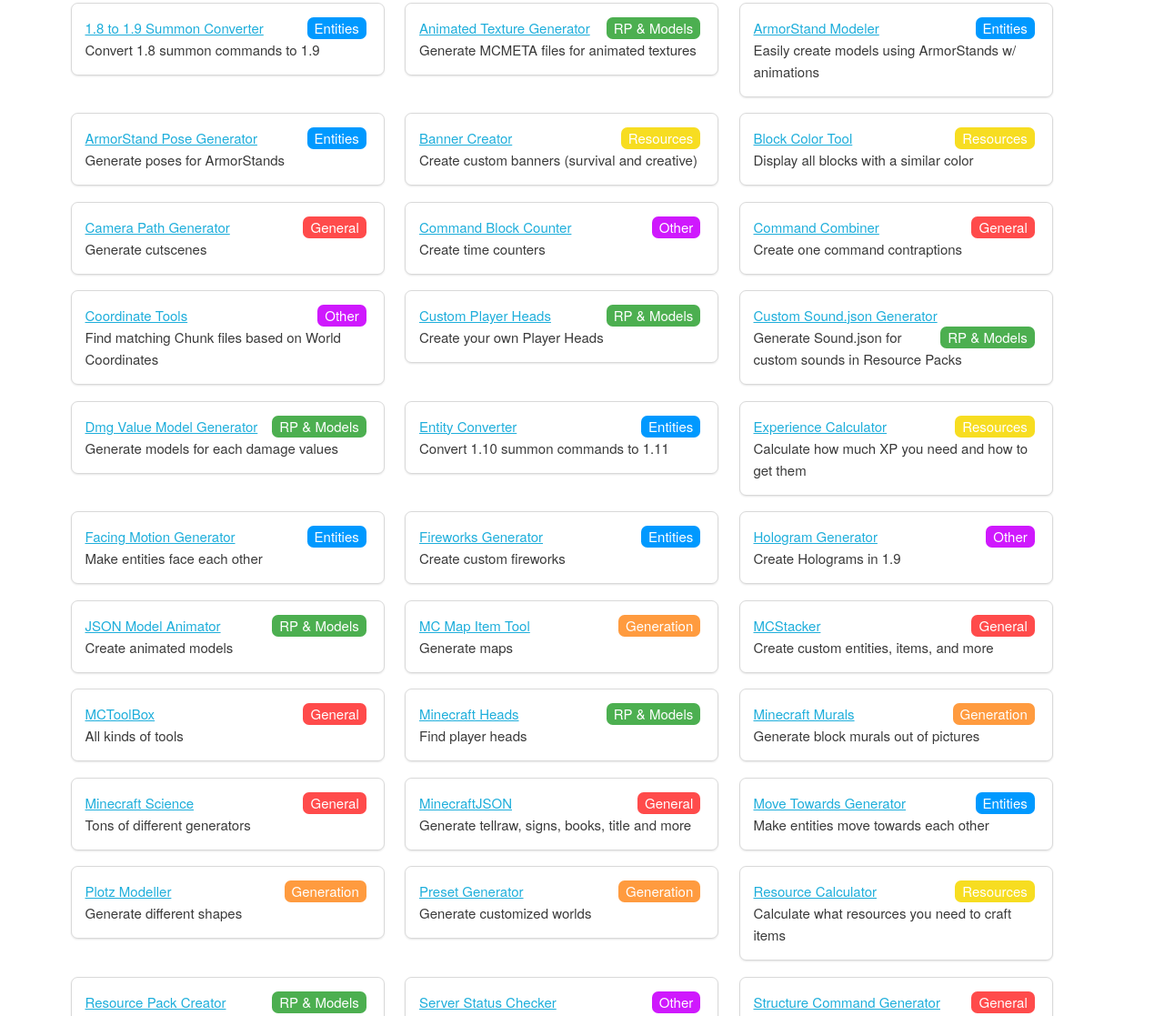
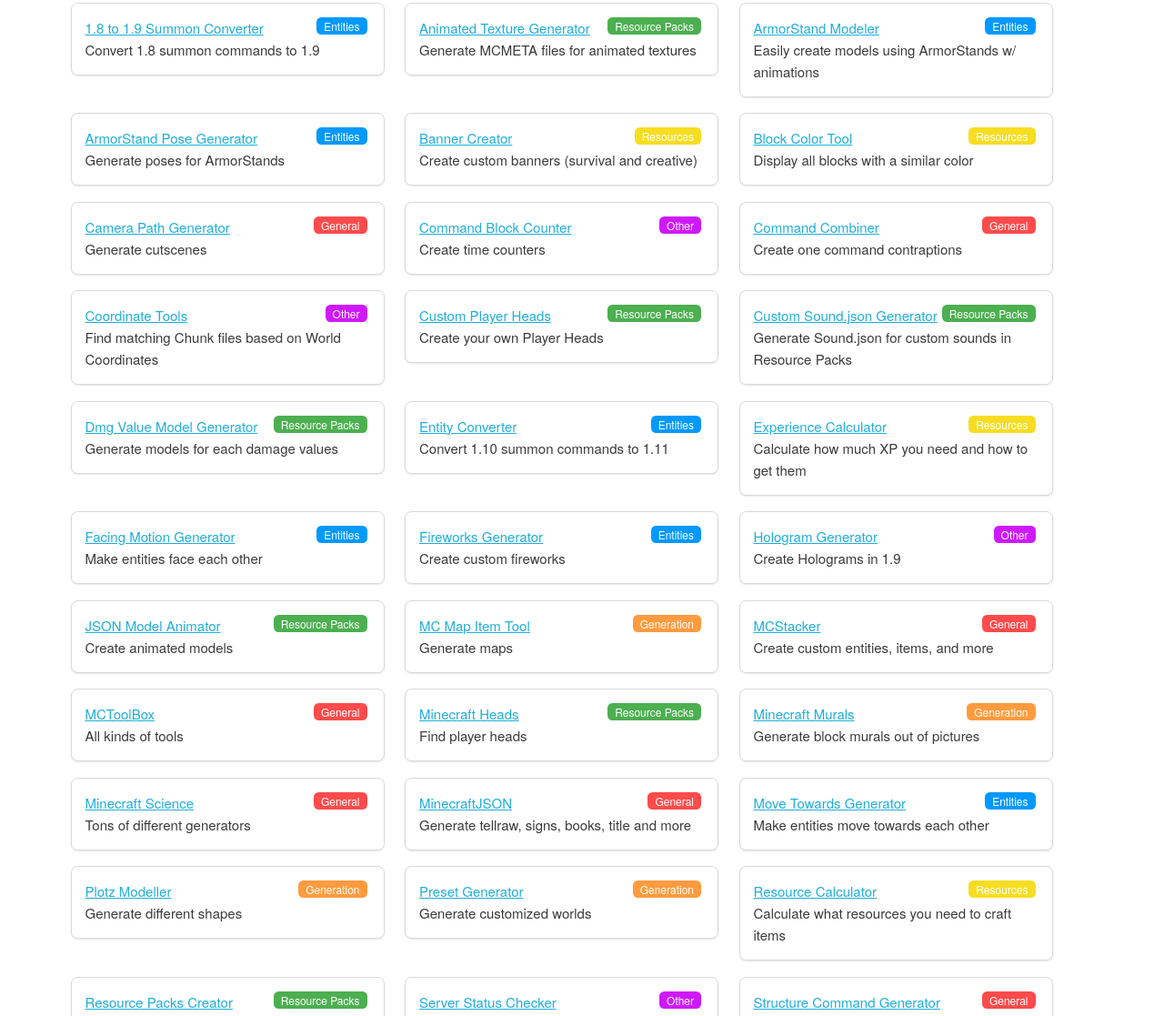
Before and after one commit to Pandawan/CBStarterKit, a plain HTML site: page index.html in a window 1280 px wide. Shown: the part 216-1333 px from the top of the page at 91% size. Drawn offline with Linux system fonts and the light colour scheme.

Commit message:
People didn't understand RP & Models
Changed RP & Models to Resource Packs bcs ppl didn't understand what RP meant

```diff
--- a/css/custom.css
+++ b/css/custom.css
@@ -57,6 +57,7 @@
 	display: inline-block;
 	text-align: center;
 	float: right;
+	font-size: 0.80em;
 }
 
 .green {
--- a/index.html
+++ b/index.html
@@ -37,12 +37,12 @@
 		<h4>Tools</h4>
 		<br />
 		<div class="cards">
-			<li class="four columns card" id="lnk b-rpmodel"><a href="http://fizzy81.github.io/animated-models/">JSON Model Animator</a><span class="badge green">RP & Models</span><br />Create animated models</li>
+			<li class="four columns card" id="lnk b-rpmodel"><a href="http://fizzy81.github.io/animated-models/">JSON Model Animator</a><span class="badge green">Resource Packs</span><br />Create animated models</li>
 			<li class="four columns card" id="lnk b-general"><a href="http://mctoolbox.me">MCToolBox</a><span class="badge red" >General</span><br />All kinds of tools</li>
 			<li class="four columns card" id="lnk b-general"><a href="https://www.minecraftjson.com">MinecraftJSON</a><span class="badge red" >General</span><br />Generate tellraw, signs, books, title and more</li>
 			<li class="four columns card" id="lnk b-general"><a href="https://mcstacker.bimbimma.com">MCStacker</a><span class="badge red" >General</span><br />Create custom entities, items, and more</li>
 			<li class="four columns card" id="lnk b-generation"><a href="https://mc-map.djfun.de">MC Map Item Tool</a><span class="badge orange">Generation</span><br />Generate maps</li>
-			<li class="four columns card" id="lnk b-rpmodel"><a href="http://heads.freshcoal.com/">Minecraft Heads</a><span class="badge green">RP & Models</span><br />Find player heads</li>
+			<li class="four columns card" id="lnk b-rpmodel"><a href="http://heads.freshcoal.com/">Minecraft Heads</a><span class="badge green">Resource Packs</span><br />Find player heads</li>
 			<li class="four columns card" id="lnk b-generation"><a href="http://www.plotz.co.uk">Plotz Modeller</a><span class="badge orange">Generation</span><br />Generate different shapes</li>
 			<li class="four columns card" id="lnk b-resources"><a href="http://mcresourcecalculator.info/">Resource Calculator</a><span class="badge yellow">Resources</span><br />Calculate what resources you need to craft items</li>
 			<li class="four columns card" id="lnk b-resources"><a href="http://www.radthorne.com/exp.php">Experience Calculator</a><span class="badge yellow">Resources</span><br />Calculate how much XP you need and how to get them</li>
@@ -54,7 +54,7 @@
 			<li class="four columns card" id="lnk b-general"><a href="http://mrgarretto.com/structurecmd">Structure Command Generator</a><span class="badge red" >General</span><br />Spawn structures using one commands</li>
 			<li class="four columns card" id="lnk b-resources"><a href="http://mrgarretto.com/blockcolors">Block Color Tool</a><span class="badge yellow">Resources</span><br />Display all blocks with a similar color</li>
 			<li class="four columns card" id="lnk b-other"><a href="http://www.accidentalgames.com/media/cbcounter.php">Command Block Counter</a><span class="badge purple">Other</span><br />Create time counters</li>
-			<li class="four columns card" id="lnk b-rpmodel"><a href="https://minecraft.novaskin.me/resourcepacks">Resource Pack Creator</a><span class="badge green">RP & Models</span><br />Create 1.9 Resource Packs online</li>
+			<li class="four columns card" id="lnk b-rpmodel"><a href="https://minecraft.novaskin.me/resourcepacks">Resource Packs Creator</a><span class="badge green">Resource Packs</span><br />Create 1.9 Resource Packs online</li>
 			<li class="four columns card" id="lnk b-generation"><a href="http://worldpresets.com/preset-generator/">Preset Generator</a><span class="badge orange">Generation</span><br />Generate customized worlds</li>
 			<li class="four columns card" id="lnk b-entities"><a href="http://haselkern.github.io/Minecraft-ArmorStand/">ArmorStand Pose Generator</a><span class="badge blue">Entities</span><br />Generate poses for ArmorStands</li>
 			<li class="four columns card" id="lnk b-resources"><a href="http://www.needcoolshoes.com/banner">Banner Creator</a><span class="badge yellow">Resources</span><br />Create custom banners (survival and creative)</li>
@@ -62,15 +62,15 @@
 			<li class="four columns card" id="lnk b-entities"><a href="http://www.minecraftupdates.com/fireworkse">Fireworks Generator</a><span class="badge blue">Entities</span><br />Create custom fireworks</li>
 			<li class="four columns card" id="lnk b-entities"><a href="http://www.summon-helper.net/">Summon Helper</a><span class="badge blue">Entities</span><br />Easily create summon commands</li>
 			<li class="four columns card" id="lnk b-general"><a href="http://www.dragnoz.com/minecraft-title-generator/">Title Generator</a><span class="badge red" >General</span><br />Create custom /title commands</li>
-			<li class="four columns card" id="lnk b-rpmodel"><a href="http://www.dragnoz.com/minecraft-animated-texture-generator/">Animated Texture Generator</a><span class="badge green">RP & Models</span><br />Generate MCMETA files for animated textures</li>
-			<li class="four columns card" id="lnk b-rpmodel"><a href="http://www.dragnoz.com/pack-custom-sound-generators/">Custom Sound.json Generator</a><span class="badge green">RP & Models</span><br />Generate Sound.json for custom sounds in Resource Packs</li>
+			<li class="four columns card" id="lnk b-rpmodel"><a href="http://www.dragnoz.com/minecraft-animated-texture-generator/">Animated Texture Generator</a><span class="badge green">Resource Packs</span><br />Generate MCMETA files for animated textures</li>
+			<li class="four columns card" id="lnk b-rpmodel"><a href="http://www.dragnoz.com/pack-custom-sound-generators/">Custom Sound.json Generator</a><span class="badge green">Resource Packs</span><br />Generate Sound.json for custom sounds in Resource Packs</li>
 			<li class="four columns card" id="lnk b-general"><a href="https://minecraftcommand.science/">Minecraft Science</a><span class="badge red" >General</span><br />Tons of different generators</li>
 			<li class="four columns card" id="lnk b-other"><a href="https://dinnerbone.com/minecraft/tools/coordinates/">Coordinate Tools</a><span class="badge purple">Other</span><br />Find matching Chunk files based on World Coordinates</li>
 			<li class="four columns card" id="lnk b-other"><a href="https://dinnerbone.com/minecraft/tools/status/">Server Status Checker</a><span class="badge purple">Other</span><br />Check if your server is working</li>
 			<li class="four columns card" id="lnk b-general"><a href="https://docs.google.com/spreadsheets/d/1JJNxmb3vXs_cmhCIMsKhd9pj5yiN97PgFjLt45hjRdA/edit#gid=1146170315">Camera Path Generator</a><span class="badge red" >General</span><br />Generate cutscenes</li>
-			<li class="four columns card" id="lnk b-rpmodel"><a href="http://www.slicedlime.tv/custom-player-heads/">Custom Player Heads</a><span class="badge green">RP & Models</span><br />Create your own Player Heads</li>
+			<li class="four columns card" id="lnk b-rpmodel"><a href="http://www.slicedlime.tv/custom-player-heads/">Custom Player Heads</a><span class="badge green">Resource Packs</span><br />Create your own Player Heads</li>
 			<li class="four columns card" id="lnk b-entities"><a href="http://bimbimma.com/summonconverter/">1.8 to 1.9 Summon Converter</a><span class="badge blue">Entities</span><br />Convert 1.8 summon commands to 1.9</li>
-			<li class="four columns card" id="lnk b-rpmodel"><a href="http://accidentalgames.com/media/durabilityModels.php">Dmg Value Model Generator</a><span class="badge green">RP & Models</span><br />Generate models for each damage values </li>
+			<li class="four columns card" id="lnk b-rpmodel"><a href="http://accidentalgames.com/media/durabilityModels.php">Dmg Value Model Generator</a><span class="badge green">Resource Packs</span><br />Generate models for each damage values </li>
 			<li class="four columns card" id="lnk b-other"><a href="http://mclabs15.com/hologram/">Hologram Generator</a><span class="badge purple">Other</span><br />Create Holograms in 1.9</li>
 			<li class="four columns card" id="lnk b-other"><a href="http://textcraft.net">Textcraft</a><span class="badge purple">Other</span><br />Create minecraft and 8bit styled text and logo</li>
 		</div>
```
